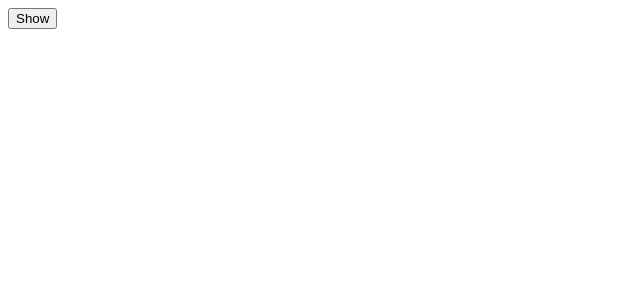
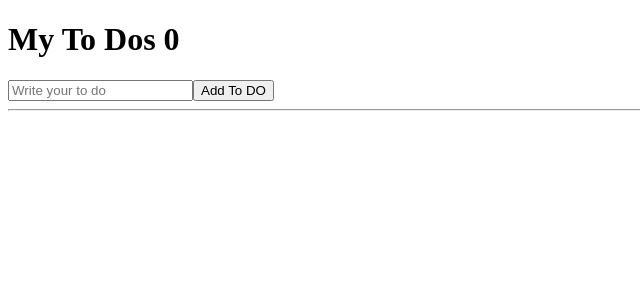
Before and after one commit to dnddl6962/react-beginner, a React (Create React App) app in the folder react-project/: page / in a window 1280 px wide. Shown: the top 300 px of the page, without its empty margins (0-640 px from the left). Built offline with nearby package versions, Linux system fonts and the light colour scheme.

Commit message:
basic to do list with react

```diff
--- a/react-project/src/App.js
+++ b/react-project/src/App.js
@@ -2,21 +2,30 @@
 import styles from "./App.module.css";
 import { useState, useEffect } from "react";
 
-function Hello() {
-  useEffect(() => {
-    console.log("created :(");
-    return () => console.log("Destroyed :)"); //clean up function
-  }, [])
-  return <h1>Hello</h1>;
-}
 
 function App() {
-  const [value, setValue] = useState(false);
-  const onClick = () => setValue((prev) => !prev);
+  const [toDo, setToDo] = useState("");
+  const [toDos, setToDos] = useState([]);
+  const onChange = (e) => setToDo(e.target.value);
+  const onSubmit = (e) => {
+    e.preventDefault();
+    if (toDo === "") {
+      return;
+    }
+    setToDos((currentArray) => [toDo, ...currentArray]);
+    setToDo("");
+  }
   return (
     <div>
-      {value ? <Hello /> : null}
-      <button onClick={onClick}>{value ? "Hide" : "Show"}</button>
+      <h1>My To Dos {toDos.length}</h1>
+      <form onSubmit={onSubmit}>
+        <input onChange={onChange} value={toDo} type="text" placeholder="Write your to do" />
+        <button>Add To DO</button>
+      </form>
+      <hr />
+      <ul>
+        {toDos.map((item, index) => <li key={index}>{item}</li>)}
+      </ul>
     </div>
   );
 }
```
